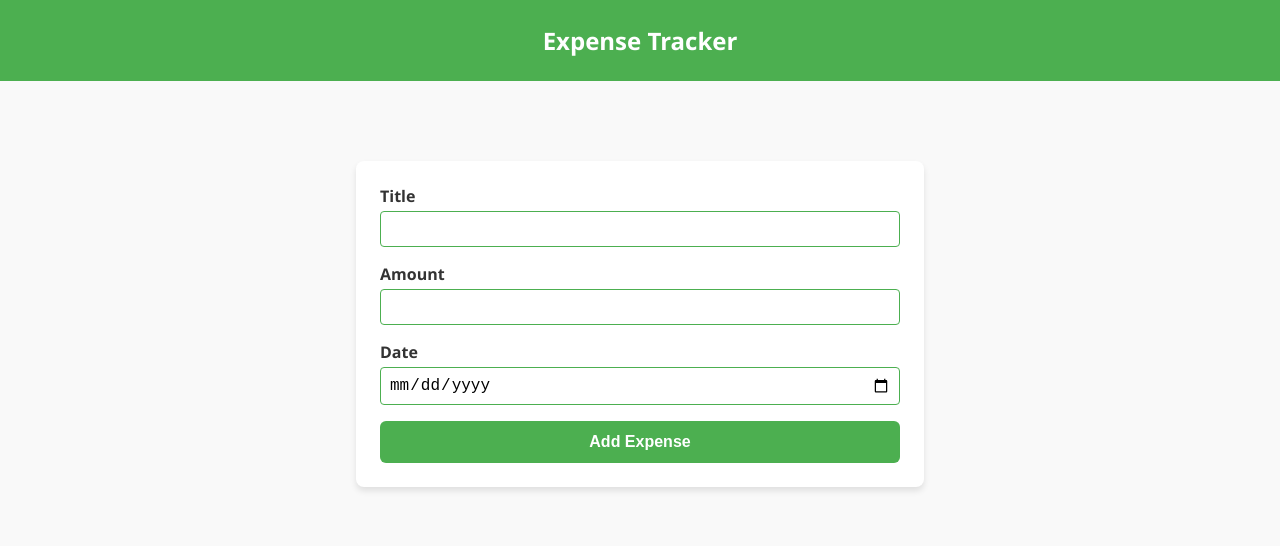
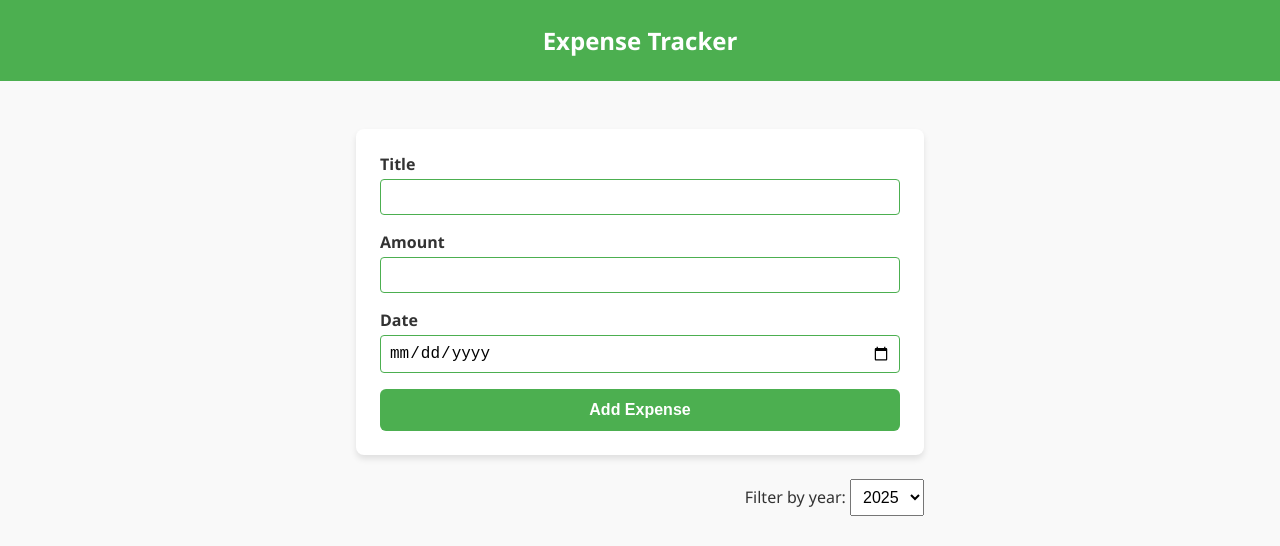
Before and after one commit to Dor-Ka/frontend-react-expense-tracker, a React (Vite) app: page / in a window 1280 px wide. Shown: the top 546 px of the page. Built offline with nearby package versions, Linux system fonts and the light colour scheme.

Commit message:
feat: add year filter logic in App and connect with ExpensesFilter

```diff
--- a/src/App.jsx
+++ b/src/App.jsx
@@ -1,23 +1,37 @@
+import { useState } from "react";
 import { useExpenses } from "./features/expenses/useExpenses";
+
 import Header from "./components/Header/Header";
 import Container from "./components/Container/Container";
 import Card from "./components/Card/Card";
 import ExpenseList from "./features/expenses/ExpenseList/ExpenseList";
 import ExpenseForm from "./components/ExpenseForm/ExpenseForm";
+import ExpensesFilter from "./features/expenses/ExpensesFilter/ExpensesFilter";
 
 function App() {
+  const { expenses, addExpense } = useExpenses();
+  const [selectedYear, setSelectedYear] = useState("2025");
 
-  const { expenses, addExpense } = useExpenses();
+  const handleYearChange = (year) => {
+    setSelectedYear(year);
+  };
+
+  const filteredExpenses = expenses.filter((expense) => {
+    const expenseYear = new Date(expense.date).getFullYear().toString();
+    return expenseYear === selectedYear;
+  });
 
   return (
     <>
       <Header />
-      <ExpenseList expenses={expenses} />
-
       <Container>
         <Card>
           <ExpenseForm onAddExpense={addExpense} />
         </Card>
+
+        <ExpensesFilter selectedYear={selectedYear} onChangeYear={handleYearChange} />
+
+        <ExpenseList expenses={filteredExpenses} />
       </Container>
     </>
   );
```
